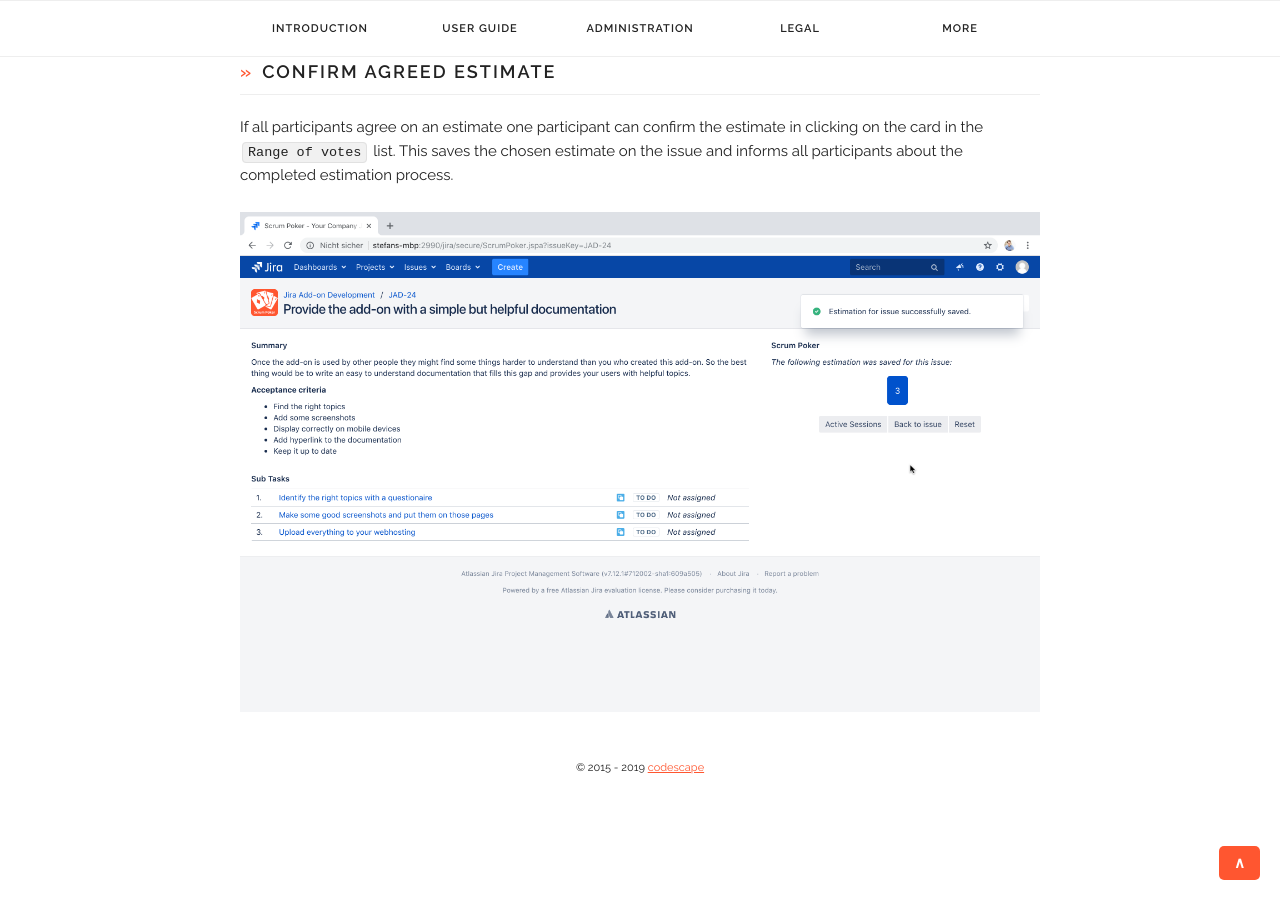
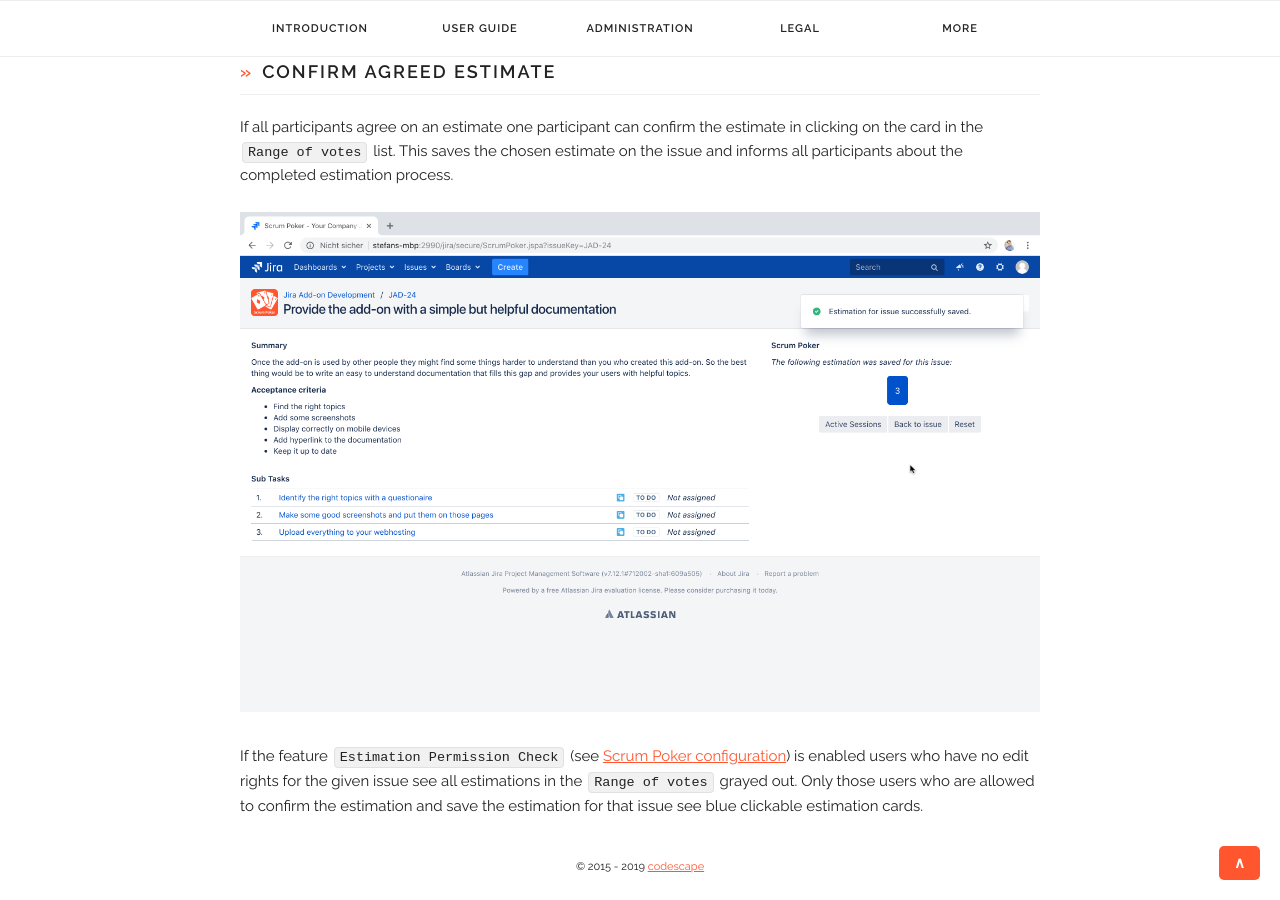
Before and after one commit to codescape/jira-scrum-poker, a Jekyll site: the page built from docs/participate-in-scrum-poker-session.md, in a window 1280 px wide and 900 px high, scrolled down 3073 px. Built offline with Jekyll 4.4.1, drawn with Linux system fonts in a browser that asks for light colours; nearby versions of some CDN libraries.

Commit message:
docs: improve documentation for participation on Scrum Poker sessions

```diff
--- a/docs/participate-in-scrum-poker-session.md
+++ b/docs/participate-in-scrum-poker-session.md
@@ -51,3 +51,6 @@
 This saves the chosen estimate on the issue and informs all participants about the completed estimation process.
 
 ![Confirmed estimate](/images/participate-in-scrum-poker-session-confirmed-estimate.png)
+
+If the feature `Estimation Permission Check` (see [Scrum Poker configuration](/scrum-poker-configuration)) is enabled users who have no edit rights for the given issue see all estimations in the `Range of votes` grayed out.
+Only those users who are allowed to confirm the estimation and save the estimation for that issue see blue clickable estimation cards.
```
Also changed, not shown: docs/changelog.md.
